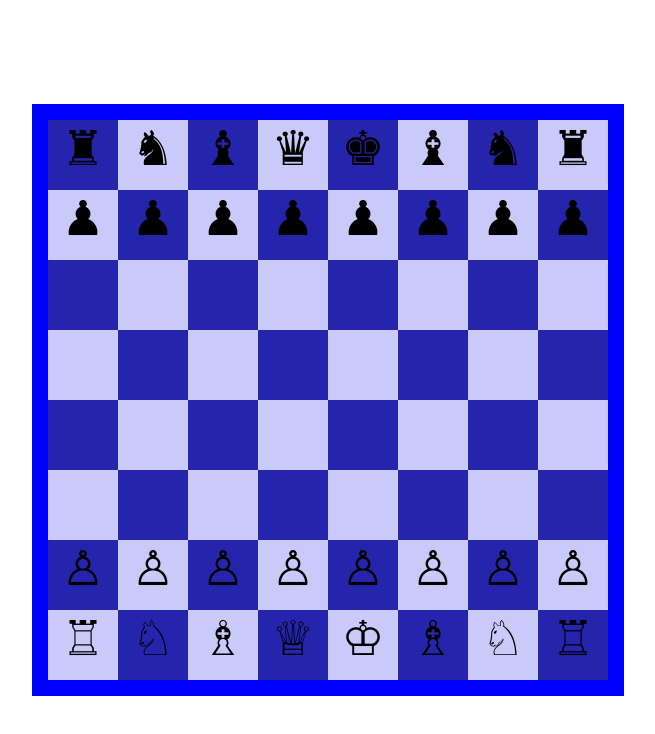
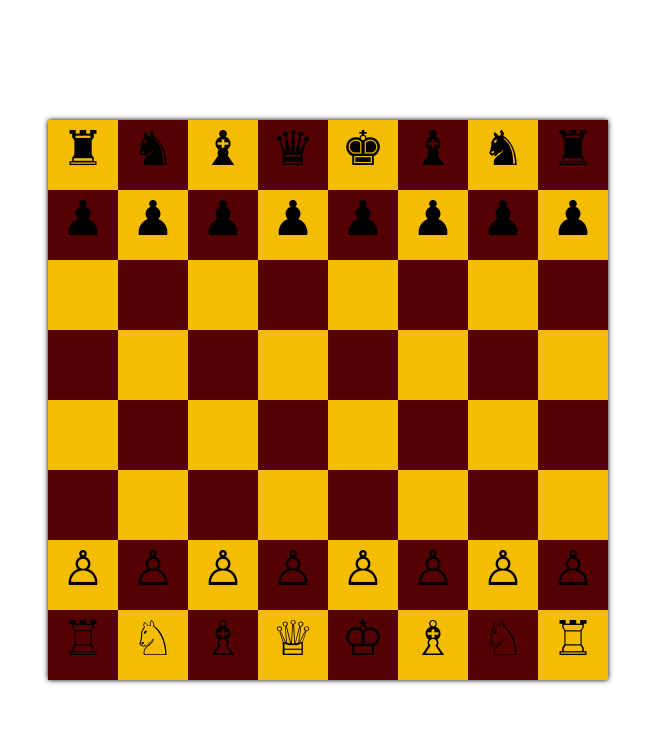
Before and after one commit to vincent-larisma/Chessboard, a plain HTML site: page flex/index.html in a window 1280 px wide. Shown: the whole page, without its empty margins (312-967 px from the left). Drawn offline with Linux system fonts and the light colour scheme.

Commit message:
design fixed flex

```diff
--- a/flex/style.scss
+++ b/flex/style.scss
@@ -29,11 +29,12 @@ body {height: 100%;
     justify-content: center;
     width: $container-size;
     height:$container-size ;
-    border: 2vmin solid blue;
+    // border: 2vmin solid brown;
+    box-shadow: 0 0 5px;
 
 
     .dark-block{
-        background-color: rgb(36, 36, 173);
+        background-color:  rgb(245, 189, 2);
         width: $item-size;
         height: $item-size;
         font-size: $chess-size;
@@ -41,7 +42,7 @@ body {height: 100%;
     }
 
     .light-block{
-        background-color: rgb(201, 201, 250);
+        background-color: #530103;
         width: $item-size;
         height: $item-size;
         font-size: $chess-size;
```
Also changed, not shown: flex/style.css, 1 other file.
